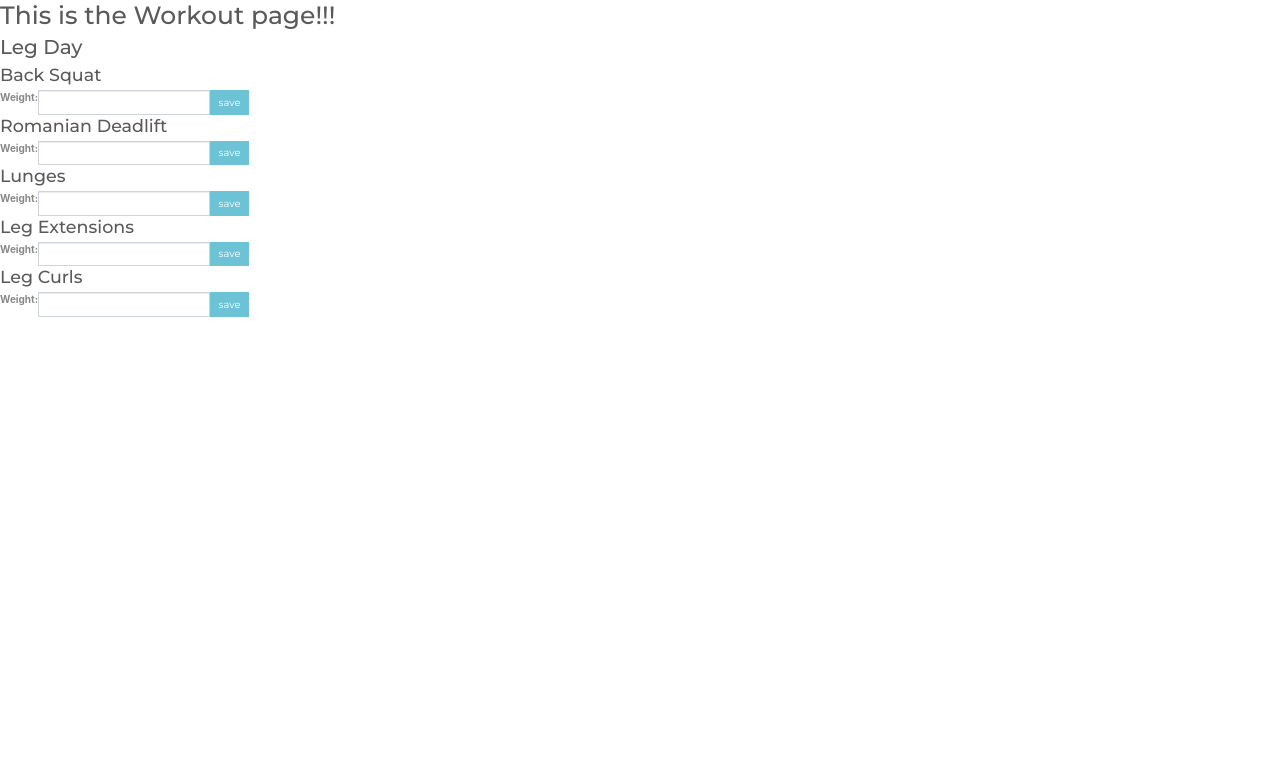
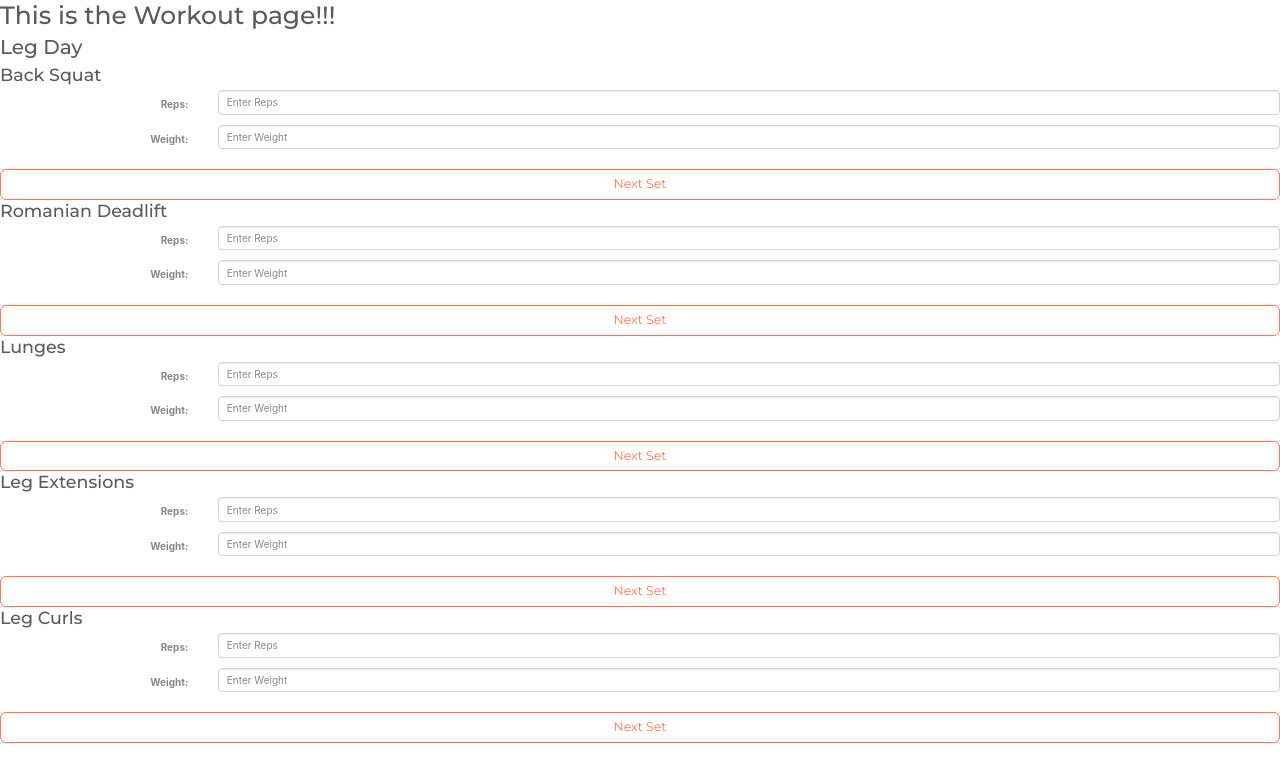
Before and after one commit to carsonyarborough/gains, a React (Create React App) app: page /workout in a window 1280 px wide. Shown: the top 782 px of the page. Built offline with nearby package versions, Linux system fonts and the light colour scheme.

Commit message:
button/form

```diff
--- a/src/Pages/Workout.js
+++ b/src/Pages/Workout.js
@@ -10,28 +10,43 @@ function Workout() {
     const exercises = selectedWorkout.exercises.map(
         (exercise) => <Fragment>
             <h3 key={exercise}>{exercise} </h3>
+
+            <form class="form-horizontal" action="/action_page.php">
+                <div class="form-group">
+                    <label class="control-label col-sm-2" for="Reps">Reps:</label>
+                    <div class="col-sm-10">
+                        <input type="Reps" class="form-control" id="Reps" placeholder="Enter Reps"></input>
+                    </div>
+                </div>
+                <div class="form-group">
+                    <label class="control-label col-sm-2" for="Weight">Weight:</label>
+                    <div class="col-sm-10">
+                        <input type="password" class="form-control" id="Weight" placeholder="Enter Weight"></input>
+                    </div>
+                </div>
+                <div class="form-group"></div>
+                <button type="button" class="btn btn-outline-danger btn-lg btn-block">Next Set</button>
+
+            </form>
+
+
+
             {/* <div class="input-group mb3">
                 <div class="input-group-prepend">
 
-                    {/* <div class="input-group-text" type="checkbox" >
-                        <input type="checkbox" class="form-control"></input>
-
-                    </div> */}
-                    {/* <label>Reps:</label>
+                    <label>Reps:</label>
                     <input type="text" class="form-control"></input>
                     <button type="button" class="btn btn-primary">save</button>
                 </div>
-            </div> */}
+            </div>
             <div class="input-group mb3">
                 <div class="input-group-prepend">
-                    {/* <div class="input-group-text" type="checkbox" >
-                        <input type="checkbox" class="form-control"></input>
-                    </div> */}
+
                     <label>Weight:</label>
                     <input type="text" class="form-control"></input>
                     <button type="button" class="btn btn-info">save</button>
                 </div>
-            </div>
+            </div> */}
 
         </Fragment >
     )
```
